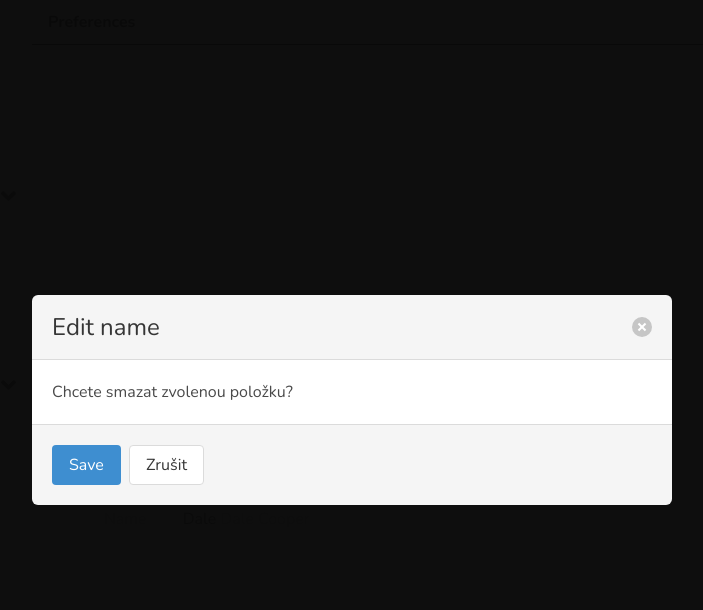
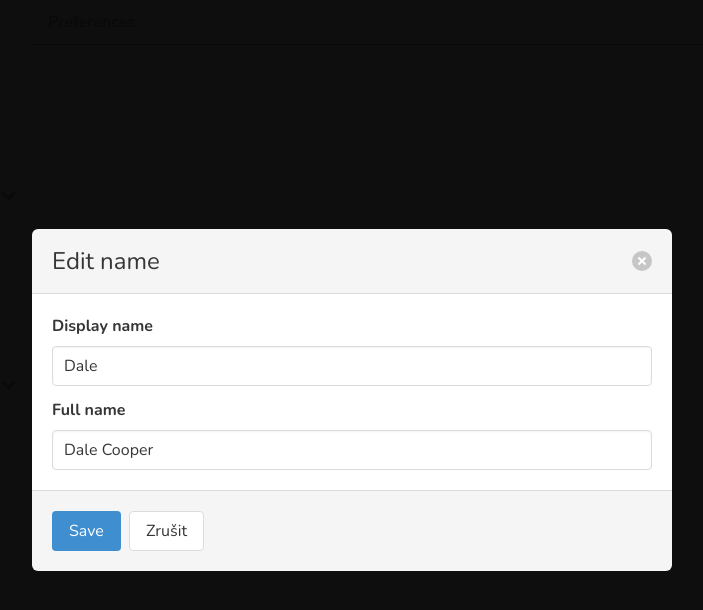
Before and after one commit to Consilius/chat, a React app: page / in a window 1280 px wide. Both pictures are taken after a click on the button "Edit". Shown: the top 610 px of the page, without its empty margins (288-991 px from the left). Built offline with nearby package versions, Linux system fonts and the light colour scheme.

Commit message:
Editace jména

```diff
--- a/src/App.tsx
+++ b/src/App.tsx
@@ -174,8 +174,13 @@ export const App = () => {
             </div>
         </div>
         {state.showModal && <ModalForm
-            loggedUser={state.loggedUser}
+            loggedUser={loggedUser}
             close={e => {e.preventDefault(); dispatch({type: 'toggle', attr: 'Modal'})}}
+            save={(id: string, displayName: string, fullName: string) => (e: Event) => {e.preventDefault(); dispatch({type: 'saveNames', value: {
+                id,
+                displayName,
+                fullName
+            }}); setLoggedUser(o => {return {...o, displayName, fullName, initials: getInitials(fullName)}}); dispatch({type: 'toggle', attr: 'Modal'})}}
         />}
     </section>
 }
--- a/src/components/ModalForm.tsx
+++ b/src/components/ModalForm.tsx
@@ -1,14 +1,19 @@
-import React from 'react';
+import React, {useState} from 'react';
 import {Portal} from '.';
 import {PersonType} from '../types';
 
 type Props = {
     loggedUser: PersonType,
-    save: React.MouseEventHandler,
+    save: Function,
     close: React.MouseEventHandler,
 }
 
-export const ModalForm = (props: Props) => <Portal><div className="modal is-active">
+export const ModalForm = (props: Props) => {
+    const [displayName, setDisplayName] = useState(props.loggedUser.displayName);
+    const [fullName, setFullName] = useState(props.loggedUser.fullName);
+
+    return <Portal>
+        <div className="modal is-active">
             <div className="modal-background" />
             <div className="modal-card">
                 <header className="modal-card-head">
@@ -16,12 +21,25 @@ export const ModalForm = (props: Props) => <Portal><div className="modal is-acti
                     <button className="delete" aria-label="close" onClick={props.close} />
                 </header>
                 <form className="modal-card-body">
-                Chcete smazat zvolenou položku?
+                    <div className="field">
+                        <label className="label" htmlFor="displayName">Display name</label>
+                        <div className="control">
+                            <input className="input" type="text" placeholder="Text input" id="displayName" value={displayName} onChange={e => setDisplayName(e.target.value)}/>
+                        </div>
+                    </div>
+
+                    <div className="field">
+                        <label className="label" htmlFor="fullName">Full name</label>
+                        <div className="control">
+                            <input className="input" type="text" placeholder="Text input" id="fullName" value={fullName} onChange={e => setFullName(e.target.value)} />
+                        </div>
+                    </div>
                 </form>
                 <footer className="modal-card-foot">
-                <button type="submit" onClick={async (e) => await props.save(props.item.id)(e)} className="button is-info">Save</button>
+                    <button type="submit" onClick={e => props.save(props.loggedUser.id, displayName, fullName)(e)} className="button is-info">Save</button>
                     <button className="button" onClick={props.close}>Zrušit</button>
                 </footer>
             </div>
         </div>
     </Portal>
+}
--- a/src/reducer.tsx
+++ b/src/reducer.tsx
@@ -193,6 +193,22 @@ export const reducer = (state: StateType, action: ActionType) => {
                 displayConversations: true,
             }
 
+        case 'saveNames': {
+            const loggedUser = state.people.find(row => row.id === state.loggedUserId);
+
+            if (!loggedUser) {
+                throw Error("No user is logged in")
+            }
+
+            loggedUser.displayName = action.value.displayName;
+            loggedUser.fullName = action.value.fullName;
+
+            return {
+                ...state,
+            }
+
+        }
+
         default:
             throw new Error('Undefined dispatch type');
     }
```
Lines whose indentation alone changed are shown as unchanged.
